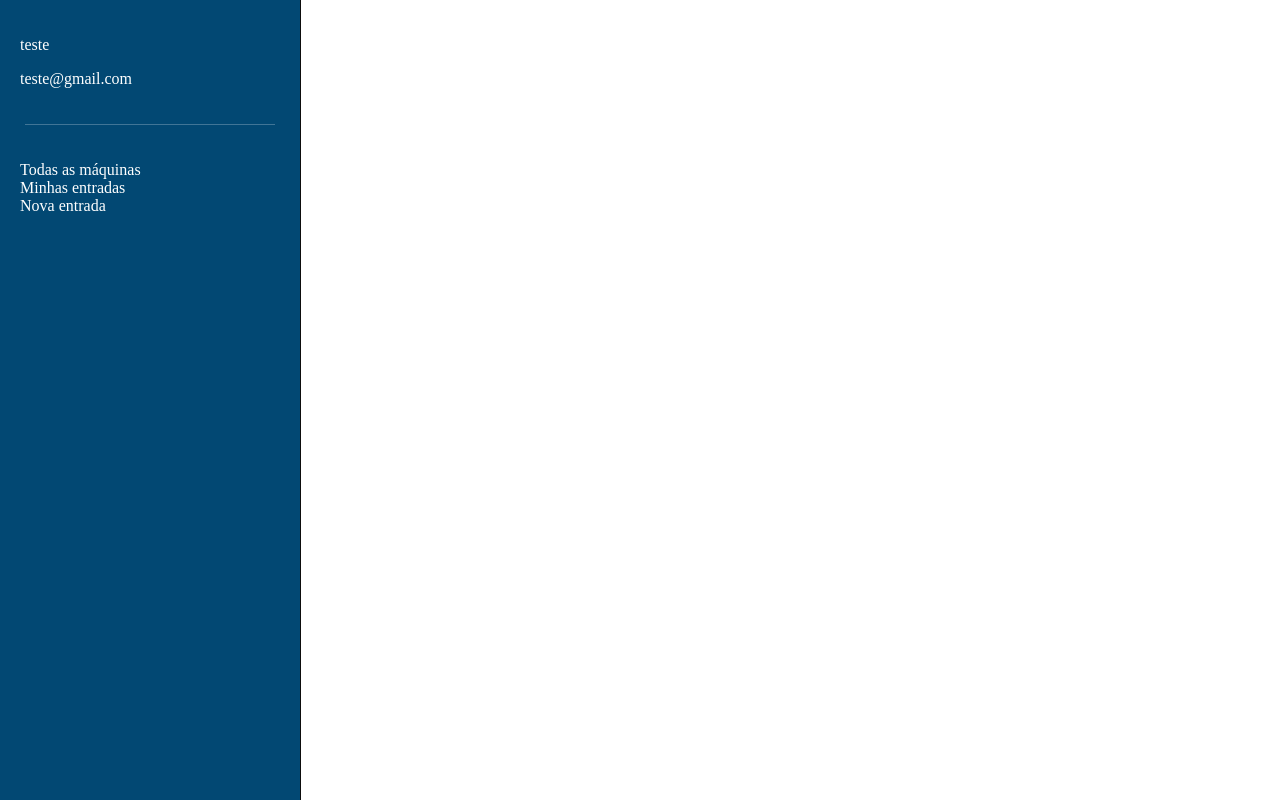
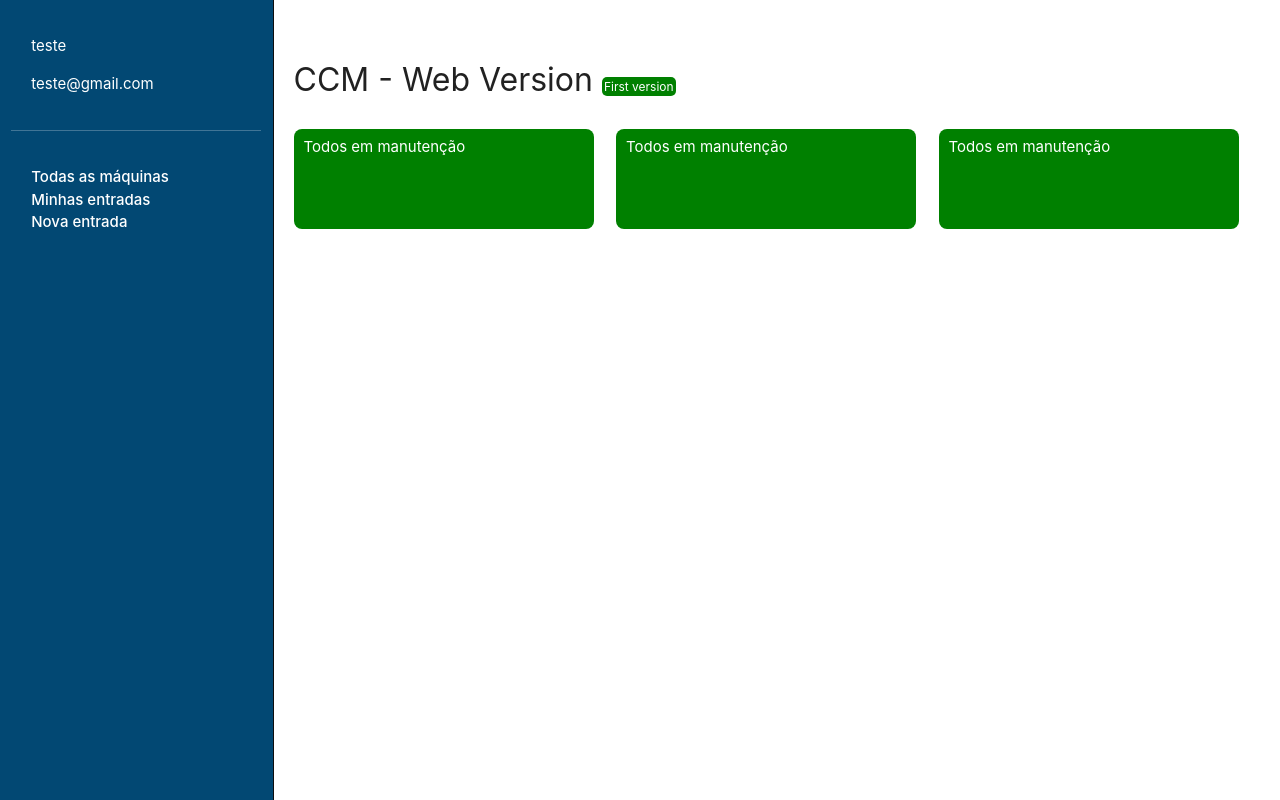
Before and after one commit to pedroMattos/ccm-web, a Vue app in the folder ccm-web/: page /#/ in a window 1280 px wide. Built offline with nearby package versions, Linux system fonts and the light colour scheme.

Commit message:
add components vue

```diff
--- a/ccm-web/index.html
+++ b/ccm-web/index.html
@@ -3,6 +3,7 @@
   <head>
     <meta charset="utf-8">
     <meta name="viewport" content="width=device-width,initial-scale=1.0">
+    <link rel="stylesheet" href="https://cdnjs.cloudflare.com/ajax/libs/materialize/1.0.0/css/materialize.min.css">
     <title>ccm-web</title>
   </head>
   <body style="margin: 0;">
--- a/ccm-web/src/App.vue
+++ b/ccm-web/src/App.vue
@@ -1,5 +1,5 @@
 <template>
-  <div id="app">
+  <div class="row" id="app">
     <sidebar/>
     <router-view></router-view>
   </div>
@@ -23,4 +23,8 @@ export default {
   a {
     color: black;
   }
+  .row#app {
+    margin: 0;
+    padding: 0;
+  }
 </style>
--- a/ccm-web/src/components/Dashboard.vue
+++ b/ccm-web/src/components/Dashboard.vue
@@ -1,9 +1,41 @@
 <template>
-    <div id="main-dashboard"></div>
+    <div class="col md9" id="main-dashboard">
+      <h1>CCM - Web Version <span>First version</span></h1>
+      <div class="row">
+        <div class="col md4 quadros"><all/></div>
+        <div class="col md4 quadros"><all/></div>
+        <div class="col md4 quadros"><all/></div>
+      </div>
+    </div>
 </template>
 
 <script>
+import all from './quadros/all';
+
 export default {
   name: 'dashboard',
+  components: {
+    all,
+  },
 };
 </script>
+
+<style>
+  #main-dashboard {
+    padding-top: 20px;
+    padding-left: 20px;
+  }
+  #main-dashboard h1{
+    font-size: 32px;
+  }
+    #main-dashboard h1 span{
+      background-color: green;
+      padding: 2px;
+      border-radius: 5px;
+      color: white;
+      font-size: 12px;
+  }
+  .quadros {
+    position: relative;
+  }
+</style>
--- a/ccm-web/src/components/Sidebar.vue
+++ b/ccm-web/src/components/Sidebar.vue
@@ -1,5 +1,5 @@
 <template>
-  <div id="main-sidebar">
+  <div class="col md3" id="main-sidebar">
     <div id="header-sidebar">
       <p>{{ name }}</p>
       <p>{{ email }}</p>
--- /dev/null
+++ b/ccm-web/src/components/quadros/all.vue
@@ -0,0 +1,26 @@
+<template>
+    <div id="main-all-pc">
+      <h2>Todos em manutenção</h2>
+    </div>
+</template>
+
+<script>
+export default {
+
+};
+</script>
+
+<style>
+  #main-all-pc {
+    background-color: green;
+    border-radius: 8px;
+    color: white;
+    height: 100px;
+    width: 300px;
+    padding: 10px;
+  }
+  #main-all-pc h2{
+    font-size: 15px;
+    margin: 0;
+  }
+</style>
```
Also changed, not shown: 1 other file (tests, documents, lock files or other folders).
